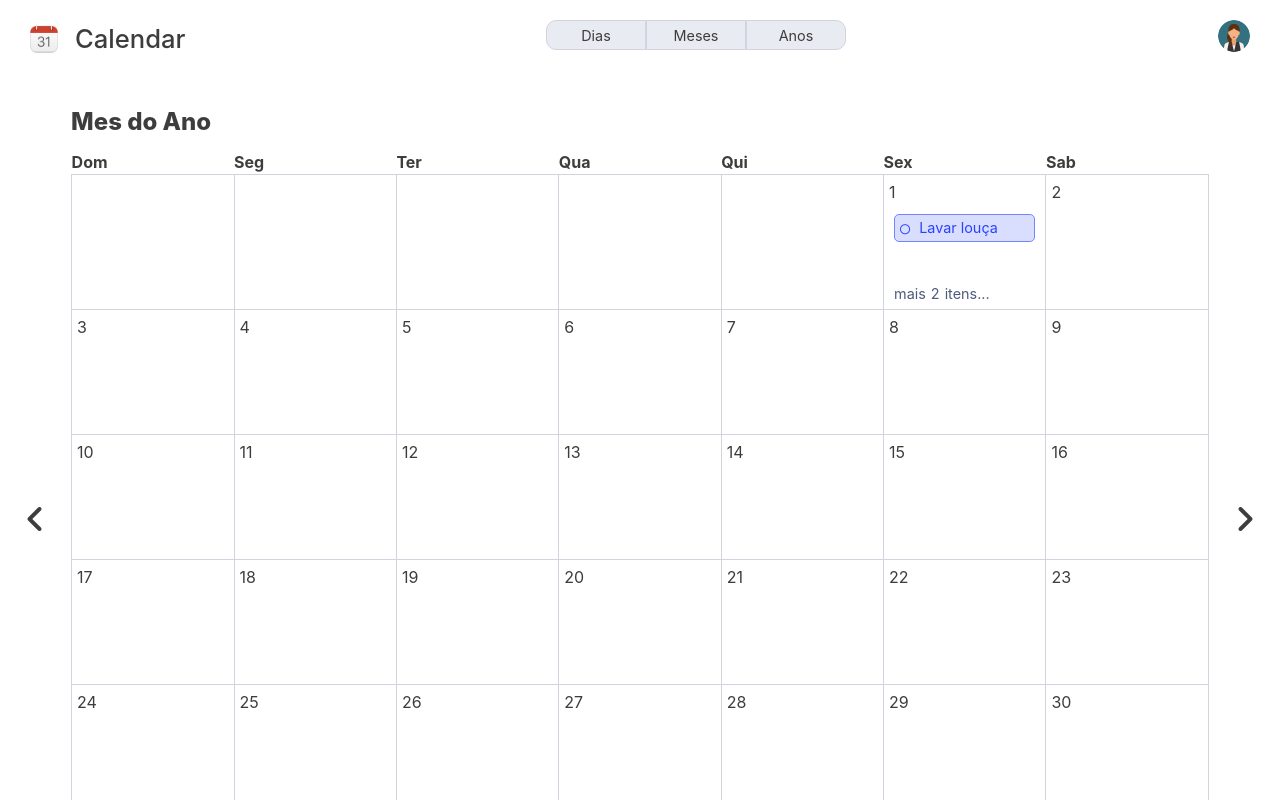
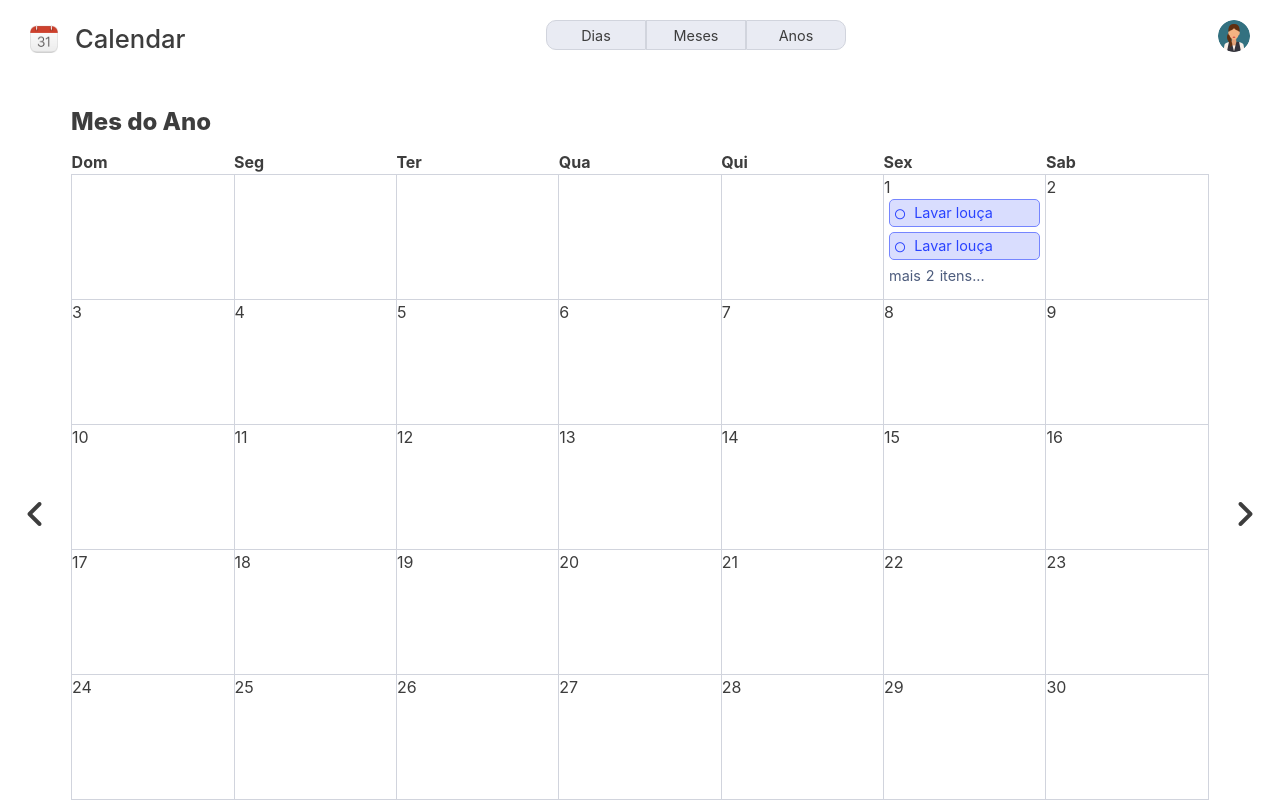
Before and after one commit to claudianeCS/calendar-proj, an Angular app in the folder front/: page /home in a window 1280 px wide. Shown: the top 800 px of the page. Built offline with nearby package versions, Linux system fonts and the light colour scheme.

Commit message:
update 26-03

```diff
--- a/front/src/app/components/footer/footer.component.css
+++ b/front/src/app/components/footer/footer.component.css
@@ -6,7 +6,6 @@
     background-color: var(--white);
     padding: 0;
     width: 100%;
-    margin-top: 70px;
     margin-bottom: 10px;
 }
 p{
--- a/front/src/app/pages/home/home.component.css
+++ b/front/src/app/pages/home/home.component.css
@@ -5,8 +5,7 @@ table{
 td{
     width: 150px;
    height: 125px;
-    border: 1px solid var(--yinmn-white);
-    padding: 5px;
+   border: 1px solid var(--yinmn-white);
 }
 th{
     color: var(--black);
@@ -38,7 +37,6 @@ th{
 .task-content{
     display: flex;
     flex-direction: column;
-    justify-content: space-between;
     height: 100px;
     margin: 0px 5px;
 }
@@ -49,7 +47,7 @@ th{
     margin-right: 5px;
 }
 a{
-    margin-top: 10px;
+
     display: flex;
     flex-direction: column;
 }
@@ -88,11 +86,11 @@ a{
     width: 400px;
     background-color: rgba(214, 214, 214, 0.824);
     margin-left: 20px;
-    height: 70vh;
+    height: 50vh;
     padding: 20px;
     border-radius: 10px;
     box-shadow: 7px 10px 20px -11px rgba(33, 33, 33, 0.75);
     position: absolute;
-    left: 850px;
+    left: 70%;
     top: 400px;
 }
--- a/front/src/app/pages/home/home.component.html
+++ b/front/src/app/pages/home/home.component.html
@@ -36,12 +36,17 @@
                                     Lavar louça
                                 </span>
                             </a>
+                            <a [routerLink]="['/home/tasks']" routerLinkActive="router-link-active" >
+                                <span class="task">
+                                    <i class="fa-regular fa-circle"></i>
+                                    Lavar louça
+                                </span>
+                            </a>
                             <span class="sub-tasks">mais <p>2</p> itens...</span>
                        </div>
                     </td>
                     <td>2</td>
                 </tr>
-                <tr></tr>
                 <tr>
                     <td>3</td>
                     <td>4</td>
--- a/front/src/app/pages/new-task/new-task.component.css
+++ b/front/src/app/pages/new-task/new-task.component.css
@@ -101,3 +101,6 @@ select:focus{
     display: flex;
     justify-content: center;
 }
+.lab{
+    margin-bottom: 5px;
+}
--- a/front/src/app/pages/new-task/new-task.component.html
+++ b/front/src/app/pages/new-task/new-task.component.html
@@ -11,8 +11,9 @@
     </div>
 
     <div class="field">
+        <p class="help lab">Cor da tarefa</p>
         <input class="color" type="color">
-        <p class="help">Cor da tarefa</p>
+
     </div>
     <div class="field">
         <label for="" class="data-start">Começa:  </label>
@@ -29,6 +30,7 @@
         </label>
     </div>
     <div class="field">
+        <p class="help lab">Repeticao da tarefa</p>
         <div class="select">
             <select>
             <option>---</option>
@@ -36,7 +38,6 @@
             <option>Todas as semanas</option>
             </select>
         </div>
-        <p class="help">Repeticao da tarefa</p>
     </div>
 
     <div class="field">
@@ -51,5 +52,4 @@
             Salvar
         </button>
     </div>
-
 </form>
--- a/front/src/app/pages/register/register.component.css
+++ b/front/src/app/pages/register/register.component.css
@@ -35,7 +35,7 @@
 
  .control{
     width: 400px;
-    margin: 0px 0px 10px 15px;
+    margin: 0px 0px 0px 15px;
  }
 
  .register-section{
```
